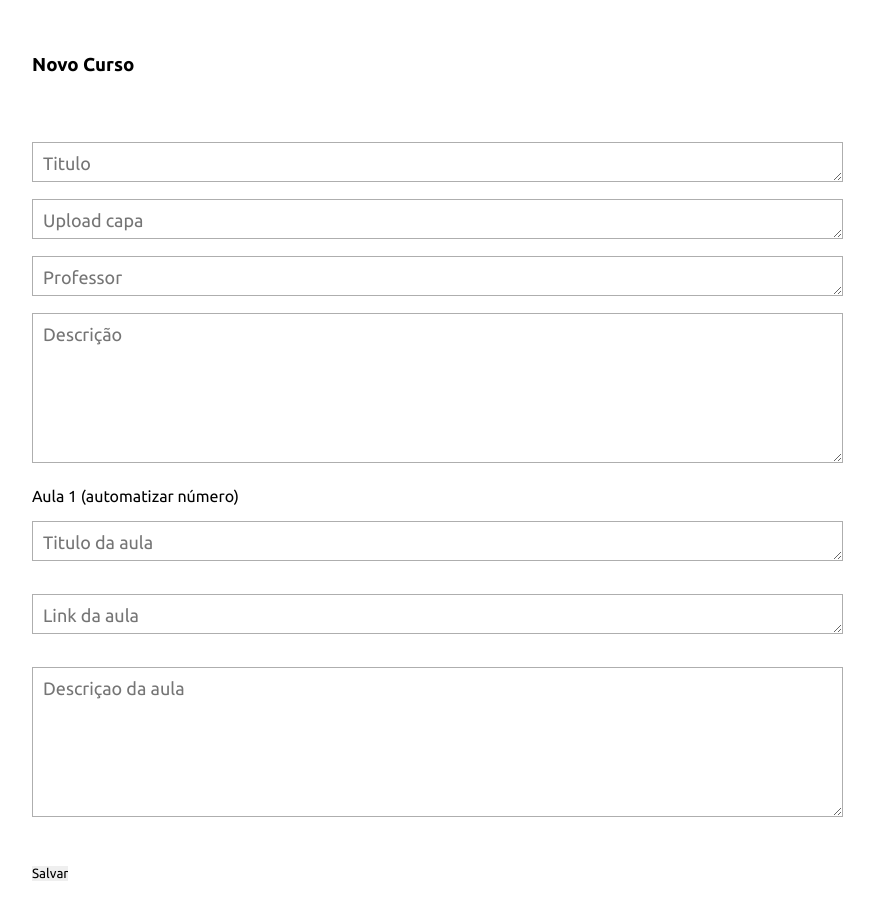
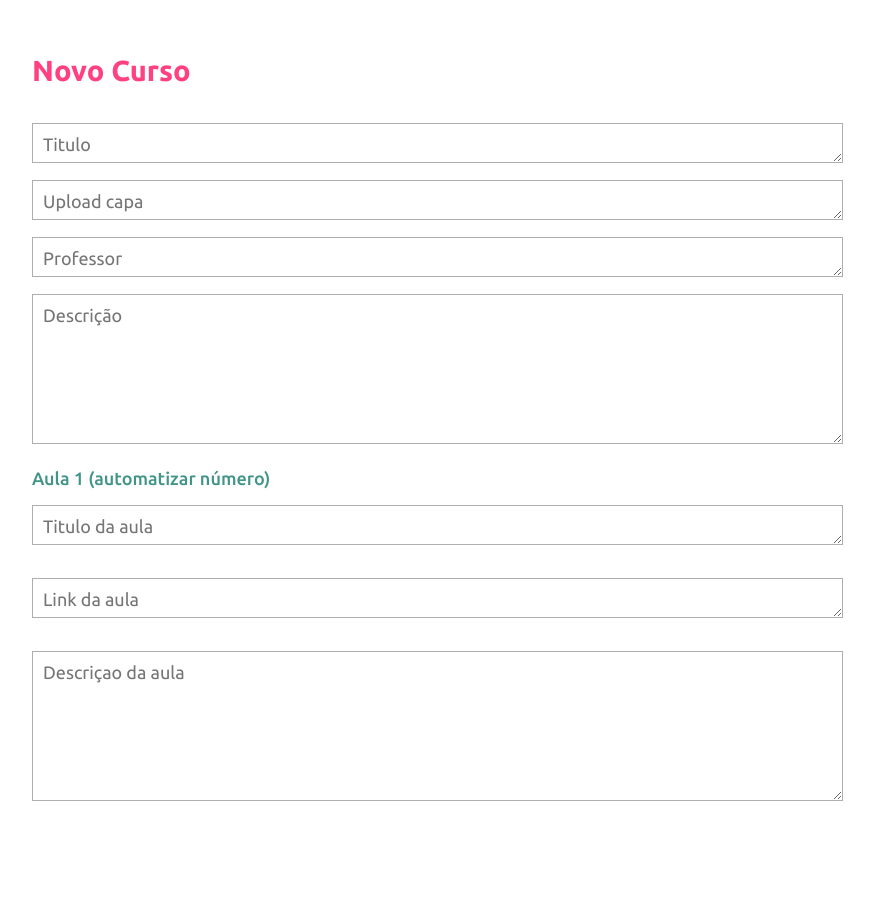
Before and after one commit to israelgms/dindin, a Vue app: page /novocurso in a window 1280 px wide. Shown: the part 160-1058 px from the top of the page, without its empty margins (50-924 px from the left). Built offline with nearby package versions, Linux system fonts and the light colour scheme.

Commit message:
Att: botão, titulos e ajustes no form

```diff
--- a/src/components/NovoForm.vue
+++ b/src/components/NovoForm.vue
@@ -1,7 +1,7 @@
 <template>
   <div id="NovoForm">
-    <div>
-      <h3>Novo Curso</h3>
+    <div class="title-container">
+      <h1 class="title">{{ title }}</h1>
     </div>
     <div id="form-container">
       <form id="novoform-form">
@@ -47,7 +47,7 @@
 
         <div class="form-container-aula">
           <div id="form-container-aula-numero">
-            <p>Aula 1 (automatizar número)</p>
+            <p class="text-aula-numero">Aula 1 (automatizar número)</p>
           </div>
 
           <div class="input-container-copor">
@@ -93,6 +93,10 @@
 <script>
 export default {
   name: "NovoForm",
+
+  props: {
+    title: "",
+  },
 };
 </script>
 
@@ -104,17 +108,21 @@ export default {
   margin-left: 82px;
 }
 
-#form-container {
-  margin-top: 66px;
-}
-
 .input-container {
-  margin-top: 14px;
+  margin-bottom: 14px;
 }
 
 #form-container-aula-numero {
   margin-top: 21px;
   margin-bottom: 16px;
+}
+
+.text-aula-numero{
+  color: #419488;
+  font-style: normal;
+  font-size: 18px;
+  font-weight: 500;
+  line-height: 21px;
 }
 
 .input-container-copor {
@@ -125,6 +133,7 @@ export default {
   margin-top: 43px;
   margin-bottom: 163px;
 }
+
 
 #descricao {
   padding-block-end: 121px;
@@ -154,6 +163,29 @@ textarea[placeholder] {
   padding: auto;
 }
 
+input{
+  font-size: 20px;
+  font-weight: 400;
+  background-color: #419488;
+  border-radius: 62px;
+  color: #ffffff;
+  margin-top: 53px;
+  width: 233px;
+  height: 51px;
+  cursor: pointer;
+}
+
+.title-container{
+  width: 733px;
+  height: 69px;
+}
+
+.title {
+  font-size: 29px;
+  font-weight: 700;
+  color: #ff4081;
+}
+
 /* input[placeholder="Descrição"]{
     padding-block-end: 121px;
     padding-inline-end: 150px;
--- a/src/views/NovoCurso.vue
+++ b/src/views/NovoCurso.vue
@@ -1,6 +1,6 @@
 <template>
   <div class="titulo">
-      <NovoForm />
+      <NovoForm title="Novo Curso"/>
   </div>
 </template>
 
@@ -16,6 +16,7 @@ export default {
 }
 </script>
 
-<style >
+<style scoped>
+
 
 </style>
```
